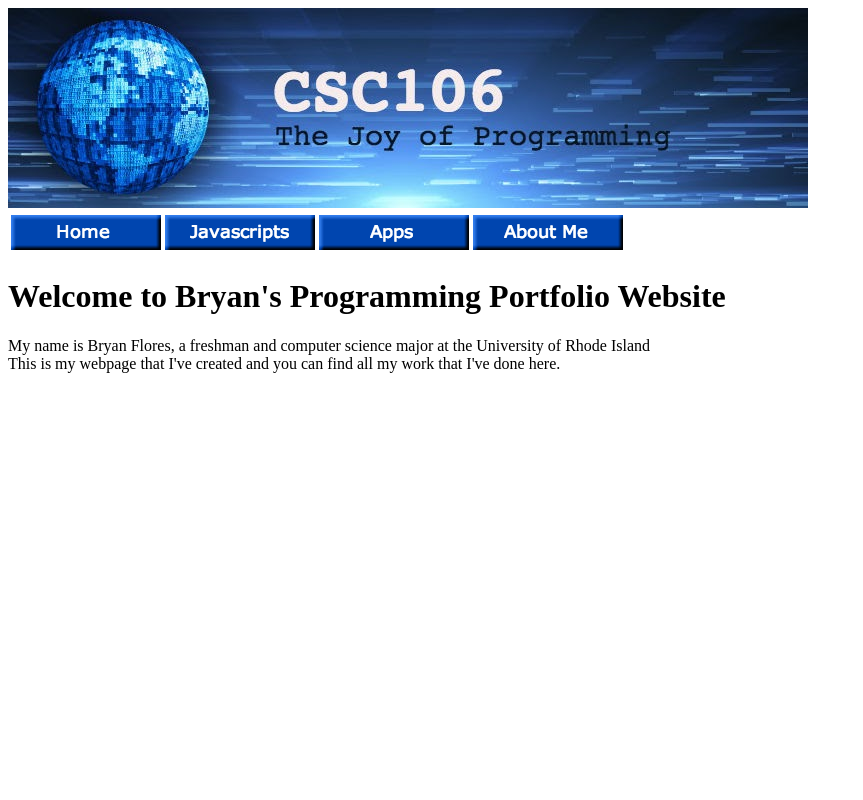
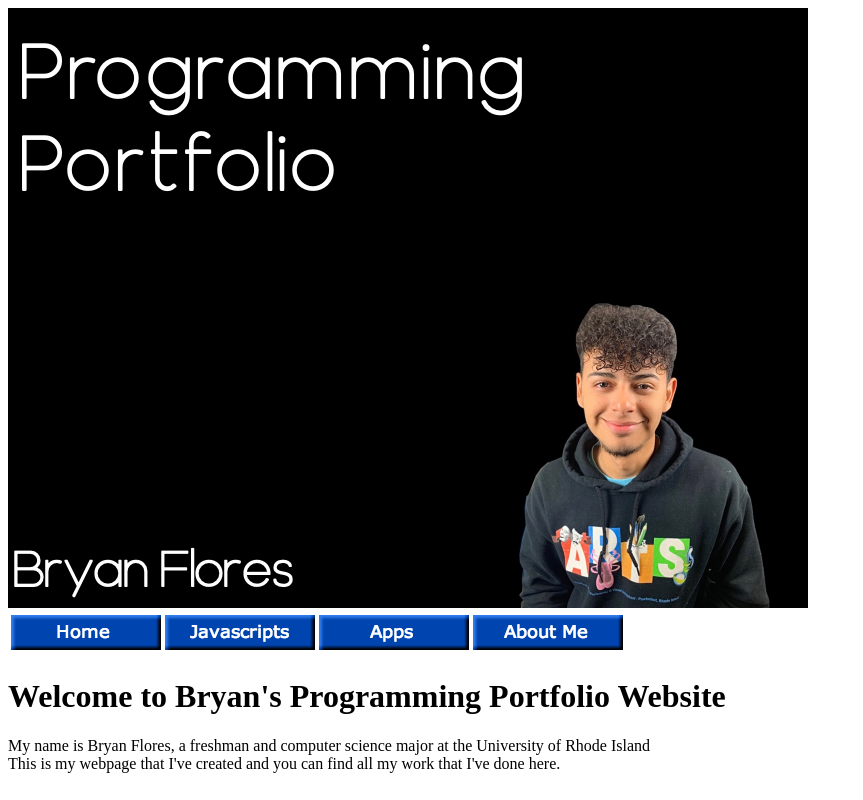
Before and after one commit to BryanFlores15/.gethub.io, a plain HTML site: page index.html in a window 1280 px wide. Shown: the whole page, without its empty margins (0-863 px from the left). Drawn offline with Linux system fonts and the light colour scheme.

Commit message:
Update index.html

```diff
--- a/index.html
+++ b/index.html
@@ -5,7 +5,7 @@
         <title>Webpage</title>
     </head>
     <body>
-        <img src="CSC 106/csc106_banner.jpg" alt="csc 106 banner">
+        <img src="myBanner.jpg" alt="csc 106 banner">
         <table>
             <thead>
                 <tr>
```
